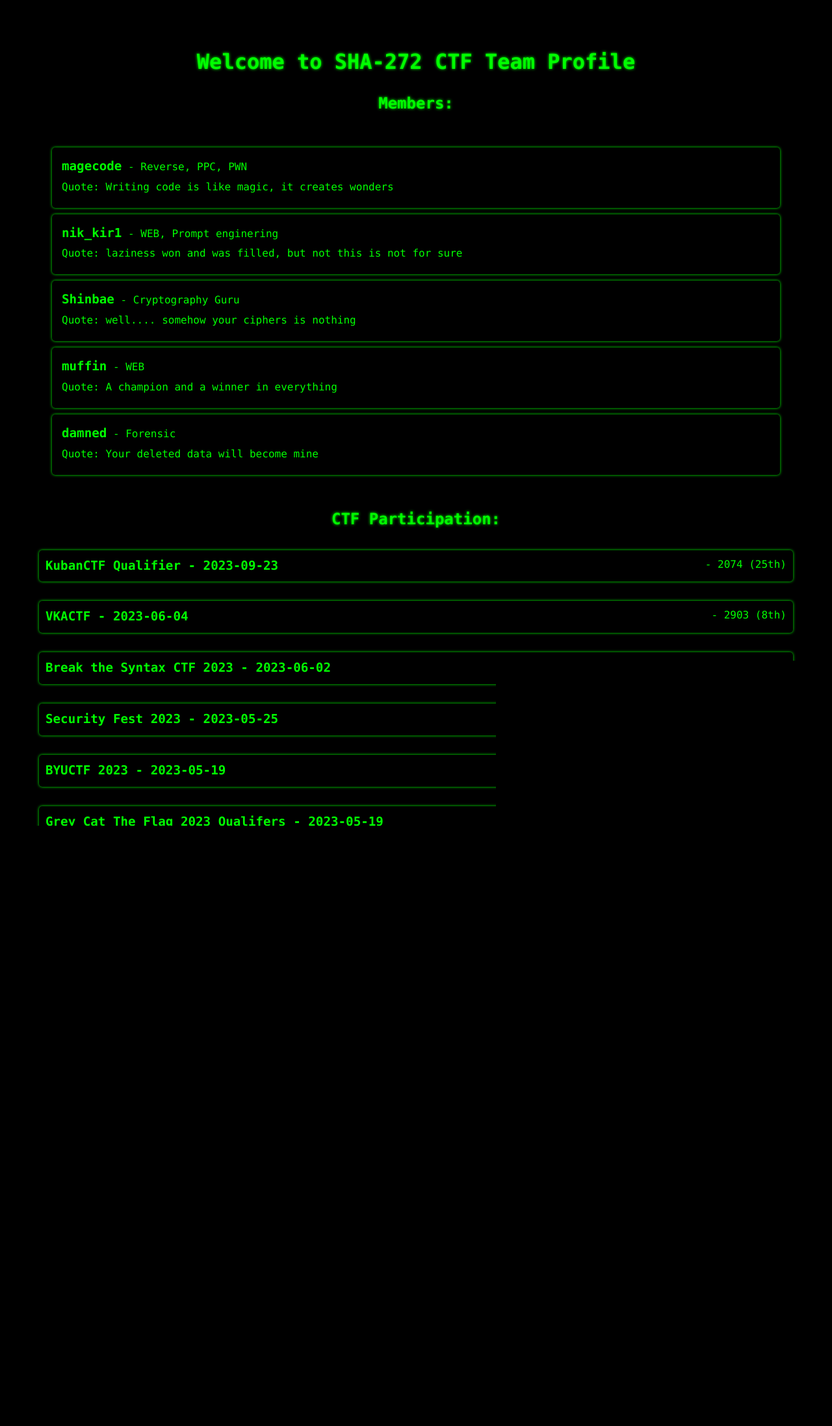
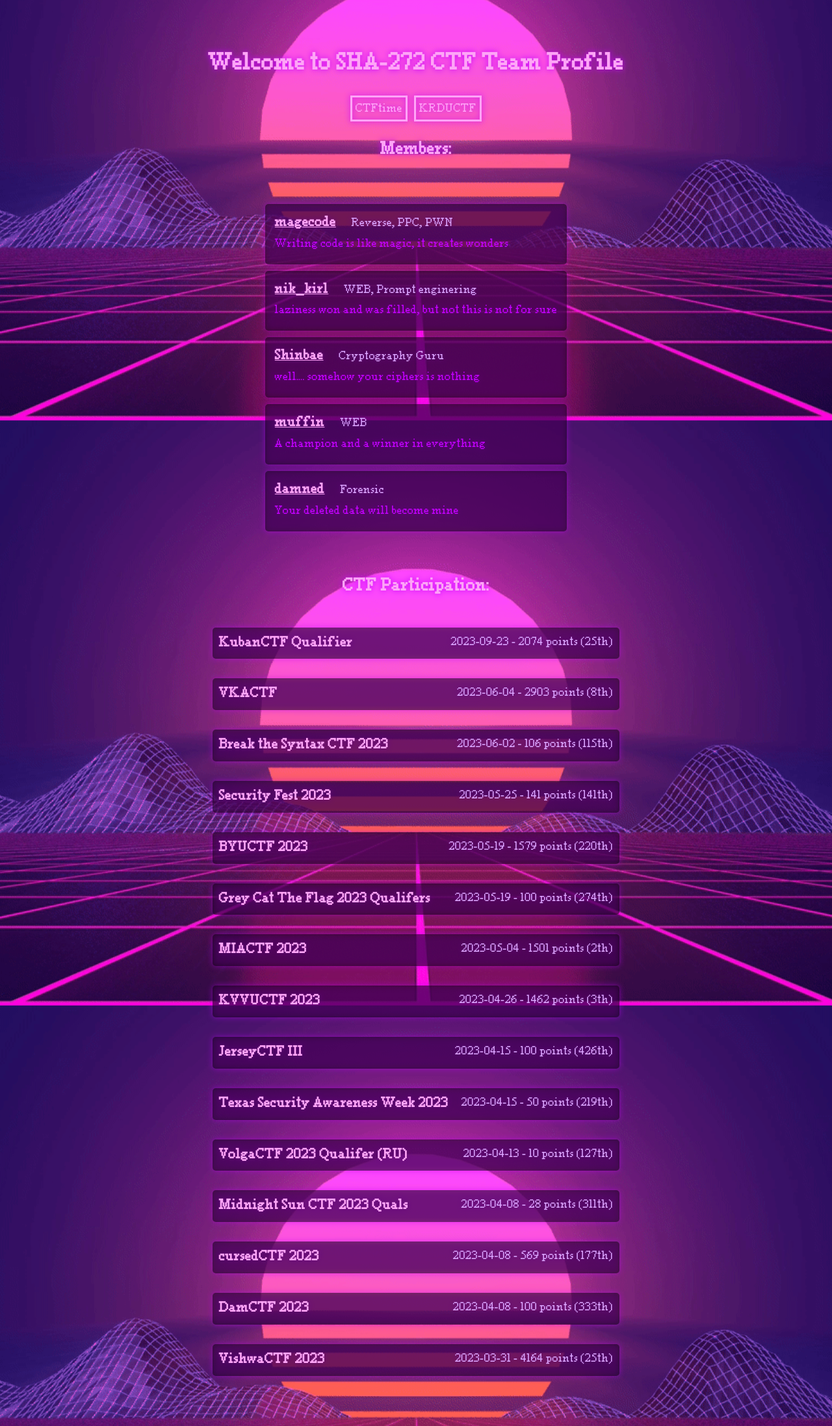
Before and after one commit to SHA-272/TeamProfile, a Flask app: page / in a window 1280 px wide. Shown: the whole page at 65% size. Before the commit the page ends 1271 px from the top, so only its background shows below. Run offline with Flask 3, Linux system fonts and the light colour scheme; data comes from the database, SQL or seed files in the repository; both versions use the stored data as it was after the commit.

Commit message:
big update

```diff
--- a/app.py
+++ b/app.py
@@ -7,9 +7,9 @@ def home():
     conn = sqlite3.connect('data.db')
     cursor = conn.cursor()
 
-    cursor.execute("SELECT name, role, quote FROM members")
+    cursor.execute("SELECT name, role, quote, link FROM members")
     fetched_data = cursor.fetchall()
-    members = [{"name": name, "role": role, "quote": quote} for name, role, quote in fetched_data]
+    members = [{"name": name, "role": role, "quote": quote, "link": link} for name, role, quote, link in fetched_data]
 
     cursor.execute("SELECT name, score, place, date FROM events ORDER BY date DESC")
     fetched_data = cursor.fetchall()
--- /dev/null
+++ b/static/style.css
@@ -0,0 +1,118 @@
+/* Определение шрифта */
+@font-face {
+    font-family: PixelFont;
+    src: url(./pixeltimes.ttf);
+}
+
+/* Анимация фона */
+@keyframes animatedBackground {
+    from {
+        background-position: 0 0;
+    }
+    to {
+        background-position: 0 100px;
+    }
+}
+
+/* Выделение текста */
+::selection {
+    background: var(--fore-color);
+    color: var(--back-color-transparent);
+}
+
+/* Переменные с цветами */
+:root {
+    --back-color: black;
+    --back-color-transparent: rgba(0, 0, 0, 0.5);
+    --fore-color: rgb(195, 0, 255);
+    --fore-color-1: rgb(255, 165, 247);
+    --fore-color-2: rgb(219, 165, 255);
+    --bloom-filter: drop-shadow(0 0 5px var(--fore-color));
+}
+
+/* Стили для body */
+body {
+    background-image: url(./images/retro_back.gif);
+    background-position: center;
+    background-attachment: fixed;
+    background-size: 200vh;
+    color: var(--fore-color-2);
+    font-family: 'PixelFont';
+    font-size: 16px;
+    line-height: 1.5;
+    padding: 4vw;
+    margin: 0;
+    filter: var(--bloom-filter);
+    display: flex; /* Используем flexbox */
+    flex-direction: column;
+    align-items: center; /* Центрируем контент по горизонтали */
+    justify-content: center; /* Центрируем контент по вертикали */
+}
+
+/* Стили для заголовков h1 и h2 */
+h1, h2 {
+    color: var(--fore-color-1);
+    text-align: center;
+    overflow: hidden;
+}
+
+/* Стили для ссылок */
+a.team-link {
+    color: var(--fore-color-1);
+    text-align: center;
+    display: block;
+    border: solid;
+    padding: 5px;
+    margin: 5px;
+    text-decoration: none;
+}
+
+a.member-link, a:active, a:visited {
+    color: var(--fore-color-1);
+}
+
+.horizontal-align {
+    display: flex;
+}
+
+/* Стили для списков ul и li */
+ul {
+    list-style-type: none;
+    padding: 20px;
+}
+
+li {
+    background-color: var(--back-color-transparent);
+    margin: 10px;
+    padding: 15px;
+    border-radius: 5px;
+}
+
+/* Стили для жирного текста */
+strong {
+    font-size: 1.2em;
+    margin-right: 20px;
+}
+
+/* Стили для абзацев */
+p {
+    margin: 5px 0;
+    color: var(--fore-color);
+}
+
+/* Стили для списка результатов .results-list */
+.results-list {
+    display: flex;
+    flex-direction: column;
+    gap: 10px;
+    list-style-type: none;
+    padding: 0;
+}
+
+.results-list li {
+    display: flex;
+    justify-content: space-between;
+    background-color: var(--back-color-transparent);
+    padding: 10px;
+    border-radius: 5px;
+}
--- a/static/styles.css
+++ /dev/null
@@ -1,70 +0,0 @@
-::selection {
-    background: var(--fore-color);
-    color: var(--back-color);
-  }
-
-:root {
-    --back-color: black;
-    --fore-color: #0f0;
-    --bloom-filter: drop-shadow(0 0 2px var(--fore-color));
-}
-
-body {
-    background-color: var(--back-color);
-    color: var(--fore-color);
-    font-family: 'Lucida Console', Monaco, monospace;
-    font-size: 16px;
-    line-height: 1.5;
-    padding: 50px;
-    margin: 0;
-    filter: var(--bloom-filter);
-}
-
-h1, h2 {
-    color: var(--fore-color);
-    text-align: center;
-    display: block;
-    width: 100%;
-    overflow: hidden;
-}
-
-ul {
-    list-style-type: none;
-    padding: 20px;
-}
-
-li {
-    background-color: var(--back-color);
-    margin: 10px;
-    padding: 15px;
-    border-radius: 5px;
-}
-
-strong {
-    font-size: 1.2em;
-}
-
-p {
-    margin: 5px 0;
-}
-.results-list {
-    display: flex;
-    flex-direction: column;
-    gap: 10px;
-    list-style-type: none;
-    padding: 0;
-}
-
-.results-list li {
-    display: flex;
-    justify-content: space-between;
-    background-color: var(--back-color);
-    padding: 10px;
-    border-radius: 5px;
-}
-.team-logo {
-    border-radius: 0%;
-    max-width: 400px;
-    display: block;
-    margin: 0 auto;
-}
--- a/templates/index.html
+++ b/templates/index.html
@@ -5,17 +5,20 @@
     <meta http-equiv="X-UA-Compatible" content="IE=edge">
     <meta name="viewport" content="width=device-width, initial-scale=1.0">
     <title>SHA-272 - CTF Team</title>
-    <link rel="stylesheet" href="{{ url_for('static', filename='styles.css') }}">
-
+    <link type="text/css" rel="stylesheet" href="../static/style.css">
 </head>
 <body>
-<h1><span>Welcome to SHA-272 CTF Team Profile</span></h1>
+    <h1><span>Welcome to SHA-272 CTF Team Profile</span></h1>
+    <div class="horizontal-align">
+        <a class="team-link" href="https://ctftime.org/team/202266">CTFtime</a>
+        <a class="team-link" href="https://krductf.ru">KRDUCTF</a>
+    </div>
     <h2>Members:</h2>
     <ul>
         {% for member in members %}
             <li>
-                <strong>{{ member.name }}</strong> - {{ member.role }}
-                <p>Quote: {{ member.quote }}</p>
+                <a class="member-link" href="{{ member.link }}"><strong>{{ member.name }}</strong></a> {{ member.role }}
+                <p>{{ member.quote }}</p>
             </li>
         {% endfor %}
     </ul>
@@ -23,7 +26,7 @@
 <ul class="results-list">
     {% for event in events %}
     <li>
-        <strong>{{ event.name }} - {{ event.date }}</strong> - {{ event.score }} ({{ event.place }}th)
+        <strong><a class="member-link">{{ event.name }}</strong></a>{{ event.date }} - {{ event.score }} points ({{ event.place }}th)
     </li>
     {% endfor %}
 </ul>
```
Also changed, not shown: data.db, static/images/retro_back.gif (added), static/pixeltimes.ttf (added).
